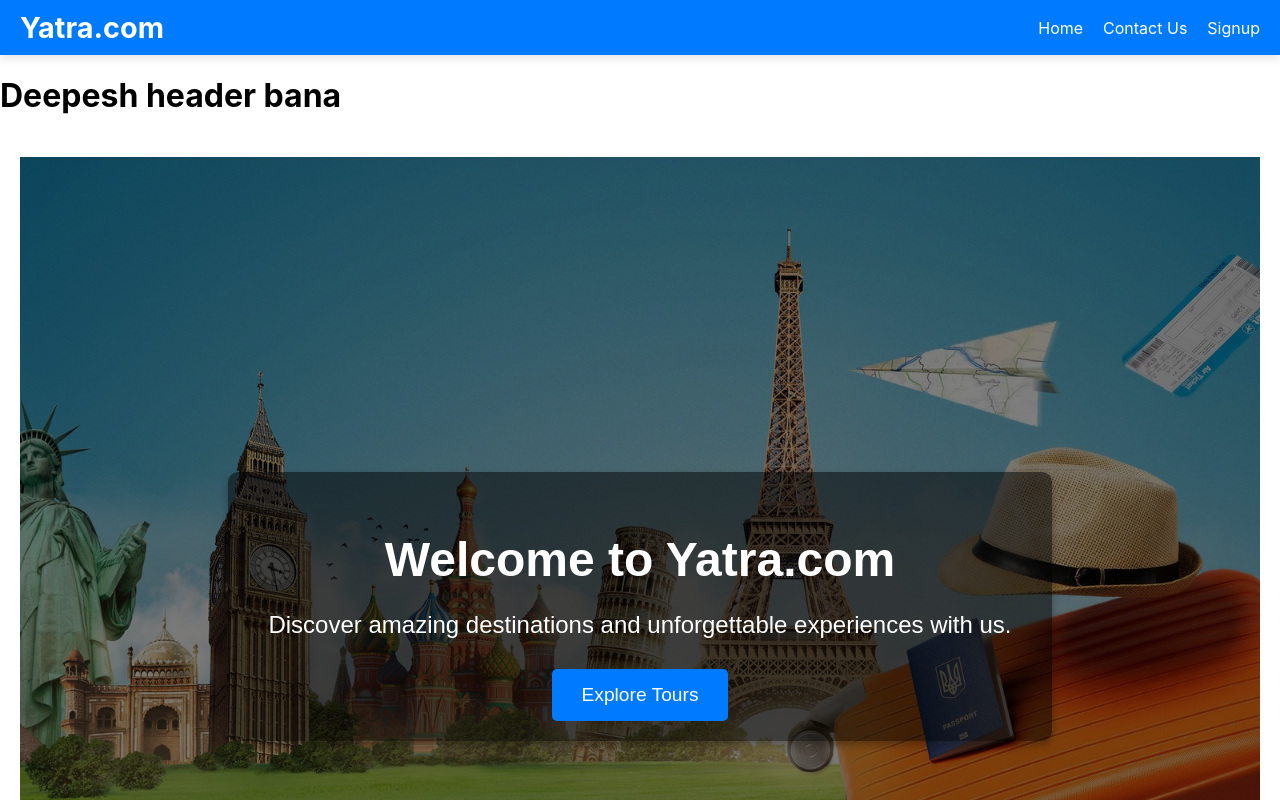
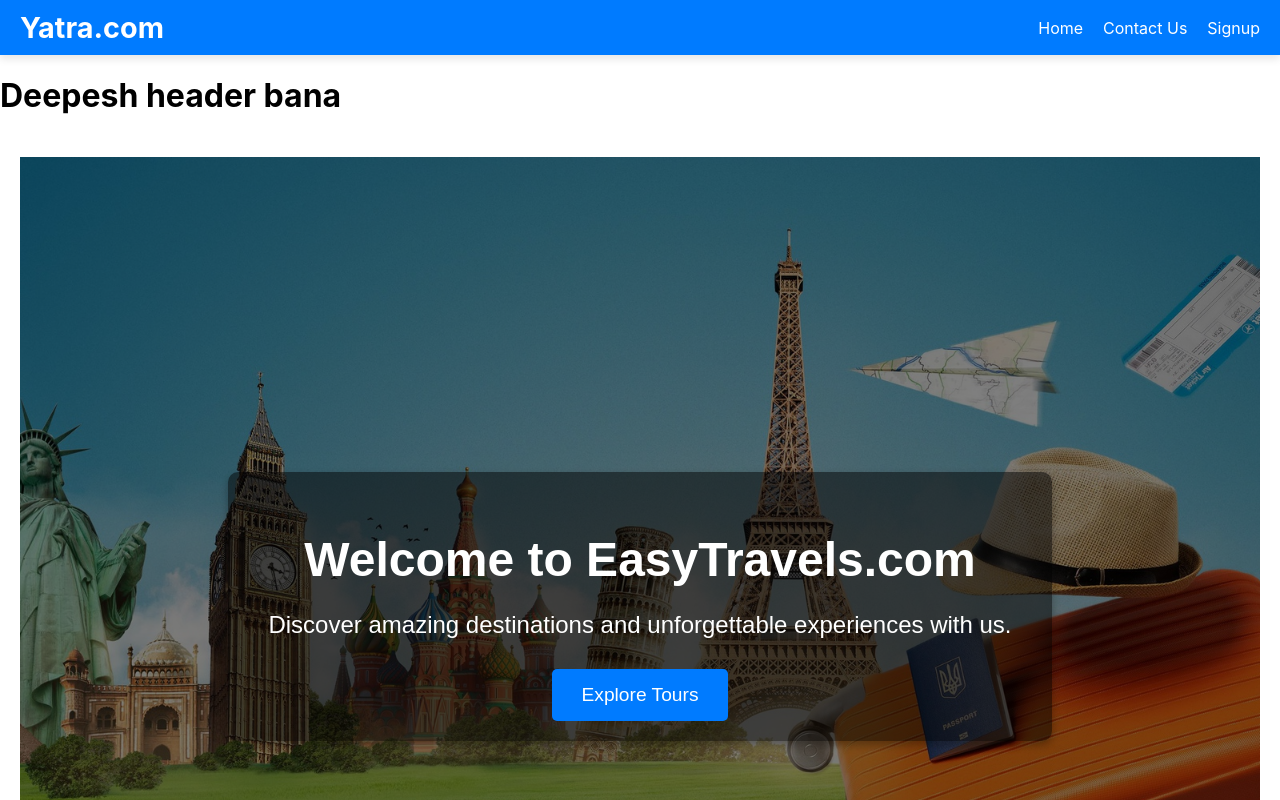
Before and after one commit to Jeevant010/tour_travels, a React (Create React App) app in the folder tour/: page / in a window 1280 px wide. Shown: the top 800 px of the page. Built offline with nearby package versions, Linux system fonts and the light colour scheme.

Commit message:
correct something

```diff
--- a/tour/src/pages/Home.js
+++ b/tour/src/pages/Home.js
@@ -36,7 +36,7 @@ function Home() {
           }}
         >
           <div className="hero-content">
-            <h1>Welcome to Yatra.com</h1>
+            <h1>Welcome to EasyTravels.com</h1>
             <p>Discover amazing destinations and unforgettable experiences with us.</p>
             <button className="cta-button">Explore Tours</button>
           </div>
```
